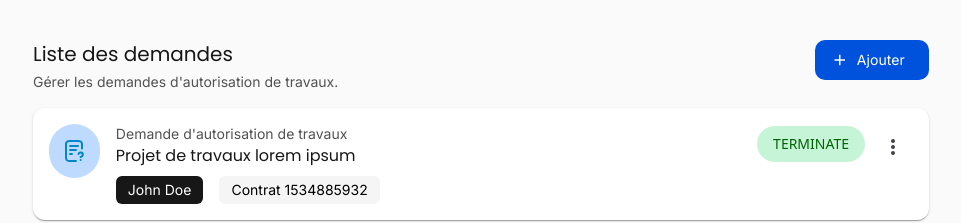
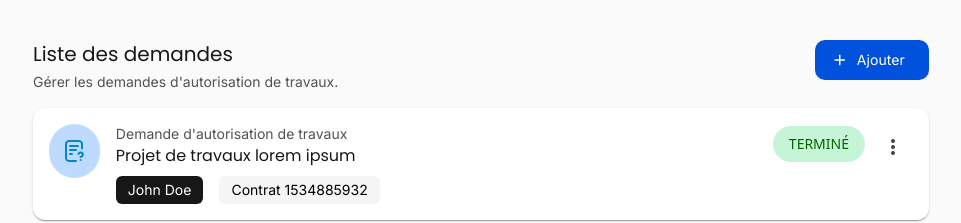
Before and after one commit to neosis91/test-key-consulting, an Angular app: page / in a window 1280 px wide. Shown: the top 223 px of the page, without its empty margins (159-1120 px from the left). Built offline with nearby package versions, Linux system fonts and the light colour scheme.

Commit message:
display status in french

```diff
--- a/src/app/list/list.component.html
+++ b/src/app/list/list.component.html
@@ -55,7 +55,18 @@
               'bg-[#87CEEB] text-[#032B44]': projet.status === StatusE.WORKING,
               'bg-[#C6F4D6] text-[#006400]': projet.status === StatusE.TERMINATE,
               }">
-                {{projet.status}}
+                @switch (projet.status) {
+                  @case (StatusE.PENDING) {
+                    {{'En attente' | uppercase}}
+                  }
+                  @case (StatusE.WORKING) {
+                    {{'En cours' | uppercase}}
+                  }
+                  @case (StatusE.TERMINATE) {
+                    {{'Terminé' | uppercase}}
+                  }
+
+                }
               </div>
             </div>
             <ng-container *ngTemplateOutlet="buttonTemplate; context: {projet: projet}"/>
--- a/src/app/list/list.component.ts
+++ b/src/app/list/list.component.ts
@@ -3,7 +3,7 @@ import { MatButton, MatIconButton } from '@angular/material/button';
 import { MatIcon } from '@angular/material/icon';
 import { MatCard } from '@angular/material/card';
 import { ProjetService } from './projet.service';
-import { AsyncPipe, NgClass, NgTemplateOutlet } from '@angular/common';
+import { AsyncPipe, NgClass, NgTemplateOutlet, UpperCasePipe } from '@angular/common';
 import { MatMenu, MatMenuItem, MatMenuTrigger } from '@angular/material/menu';
 import { Projet } from './list.entities';
 import { MatDialog } from '@angular/material/dialog';
@@ -11,7 +11,7 @@ import { StatusE } from './form-projet/form-projet.component';
 
 @Component({
   selector: 'app-list',
-  imports: [MatIcon, MatButton, MatCard, AsyncPipe, MatIconButton, MatMenuTrigger, MatMenu, MatMenuItem, NgTemplateOutlet, NgClass],
+  imports: [MatIcon, MatButton, MatCard, AsyncPipe, MatIconButton, MatMenuTrigger, MatMenu, MatMenuItem, NgTemplateOutlet, NgClass, UpperCasePipe],
   templateUrl: './list.component.html',
   styleUrl: './list.component.css',
 })
--- a/src/app/list/list.entities.ts
+++ b/src/app/list/list.entities.ts
@@ -1,7 +1,9 @@
+import { StatusE } from './form-projet/form-projet.component';
+
 export interface Projet {
   id: number;
   name: string;
   user: string;
   contract: number;
-  status: string;
+  status: StatusE;
 }
```
